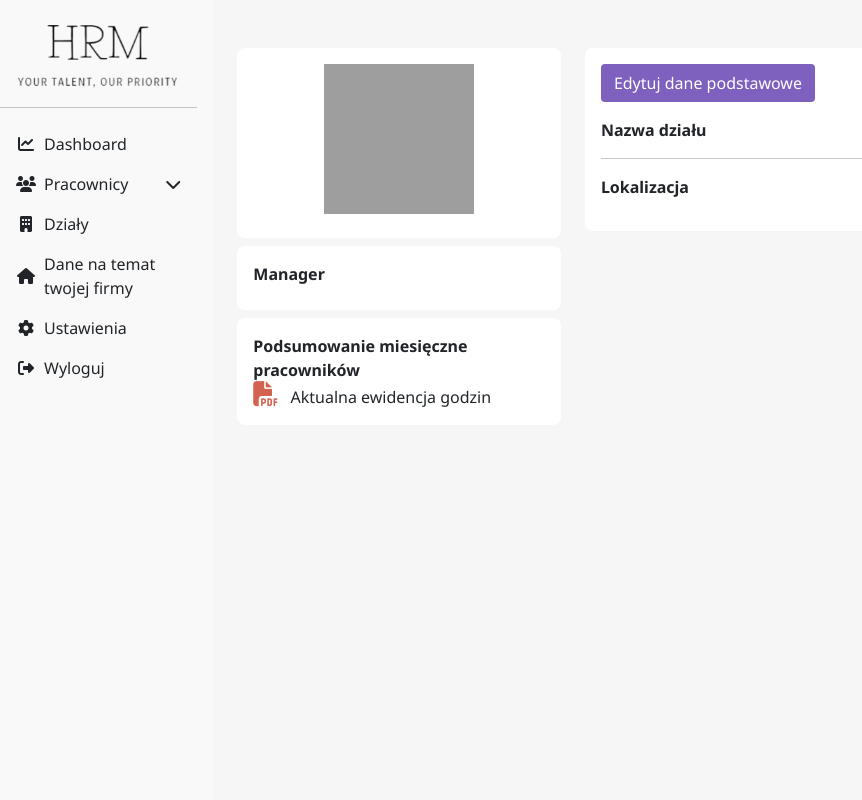
After one commit to hightt/HRM, a Symfony app: template templates/department/show.html.twig in a window 1280 px wide. The commit adds this page. Shown: the whole page, without its empty margins (0-862 px from the left). Run offline with Twig, Linux system fonts and the light colour scheme; the template is opened without the code that fills it, so the values that code supplies are empty; some libraries are stand-ins or nearby versions; grey boxes are pictures that could not be loaded.

Commit message:
Department module update

```diff
--- a/templates/department/new.html.twig
+++ b/templates/department/new.html.twig
@@ -1,6 +1,6 @@
 {% extends 'index.html.twig' %}
 
-{% block title %}Dodaj / edytuj dział
+{% block title %}Dodaj dział
 {% endblock %}
 
 
--- /dev/null
+++ b/templates/department/show.html.twig
@@ -0,0 +1,72 @@
+{% extends 'index.html.twig' %}
+
+{% block title %}Szczegóły pracownika
+{% endblock %}
+
+{% block content %}
+	<style>
+		body {
+			background-color: #f6f6f6;
+		}
+	</style>
+	<div class="container">
+		<div class="row mt-5">
+			<div class="col-4">
+				<div class="p-3" style="background-color: #fff; border-radius: 8px;">
+					<div class="text-center">
+						<img src="{{asset('images/department.png')}}" width="150px" height="150px">
+					</div>
+					<div class="mt-2 text-center" style="font-weight: bold;">{{department.name}}</div>
+				</div>
+
+				<div class="p-3 mt-2" style="background-color: #fff; border-radius: 8px;">
+					<div style="font-weight: bold;">
+						Manager
+					</div>
+					<div class="mt-2">
+						{% if department.manager %}
+							<img src="{{asset('images/employee_man.png')}}" width="25px" height="25px" style="border-radius: 50%">
+							<a class="ms-" href="{{ path('app_employee_show', { id: department.manager.id }) }}">
+								{{department.manager.getFullName}}
+							</a>
+						{% endif %}
+					</div>
+				</div>
+
+				<div class="p-3 mt-2" style="background-color: #fff; border-radius: 8px;">
+					<div style="font-weight: bold;">
+						Podsumowanie miesięczne pracowników
+					</div>
+					<div>
+						{# <a href="{{ path('app_time_sheet_employee_generate_work_time_raport_for_current_month', {'id': employee.id}) }}"alt="Aktualna ewidencja godzin"> #}
+							<i class="fa-solid fa-file-pdf me-2" style="font-size: 25px; color: #d3624f;"></i>
+							Aktualna ewidencja godzin
+						{# </a> #}
+					</div>
+				</div>
+			</div>
+			<div class="col-8">
+				<div class="p-3" style="background-color: #fff; border-radius: 8px;">
+					<div class="row">
+						<div class="col-12 mb-3">
+							<a href="{{ path('app_department_edit', {'id': department.id}) }}" type="button" class="btn btn purple-strong" alt="Ewidencja pracownika">
+								Edytuj dane podstawowe
+							</a>
+						</div>
+					</div>
+					<div>
+						<div class="mb-3">
+							<span style="font-weight: bold;">Nazwa działu</span>
+							<div class="mt-1">{{department.name}}</div>
+						</div>
+						<hr>
+						<div class="mb-3">
+							<span style="font-weight: bold;">Lokalizacja</span>
+							<div class="mt-1">{{department.location}}</div>
+						</div>
+					</div>
+				</div>
+			</div>
+		</div>
+	</div>
+{% endblock %}
--- a/templates/index.html.twig
+++ b/templates/index.html.twig
@@ -16,11 +16,26 @@
 								<span>Dashboard</span>
 							</a>
 						</li>
-						<li>
-							<a href="{{ path('app_employee_index') }}" class="nav-link d-flex align-items-center {% if app.request.attributes.get('_route') == 'app_employee_index' %}main-menu-link-active{% else %}link-dark{% endif %}">
+						<li class="nav-item">
+							<a href="#pracownicySubmenu" data-bs-toggle="collapse" class="nav-link d-flex align-items-center link-dark">
 								<i class="fa-solid fa-users me-2 flex-shrink-0" style="width: 20px; text-align: center;"></i>
 								<span>Pracownicy</span>
+								<i class="fa-solid fa-chevron-down ms-auto"></i>
 							</a>
+							<ul class="collapse list-unstyled ps-3 {% if app.request.attributes.get('_route') in ['app_employee_index', 'app_employee_index'] %}show{% endif %}" id="pracownicySubmenu">
+								<li>
+									<a href="{{ path('app_employee_index') }}" class="nav-link d-flex align-items-center {% if app.request.attributes.get('_route') == 'app_employee_index' %}main-menu-link-active{% else %}link-dark{% endif %}">
+										<i class="fa-solid fa-user me-2 flex-shrink-0" style="width: 20px; text-align: center;"></i>
+										<span>Lista pracowników</span>
+									</a>
+								</li>
+								<li>
+									<a href="{{ path('app_employee_index') }}" class="nav-link d-flex align-items-center {% if app.request.attributes.get('_route') == 'app_employee_inde' %}main-menu-link-active{% else %}link-dark{% endif %}">
+										<i class="fa-solid fa-clock me-2 flex-shrink-0" style="width: 20px; text-align: center;"></i>
+										<span>Ewidencja godzin</span>
+									</a>
+								</li>
+							</ul>
 						</li>
 						<li>
 							<a href="{{ path('app_department_index') }}" class="nav-link d-flex align-items-center {% if app.request.attributes.get('_route') == 'app_department_index' %}main-menu-link-active{% else %}link-dark{% endif %}">
@@ -48,15 +63,12 @@
 								</button>
 							</form>
 						</li>
-
 					</ul>
 				</div>
-
 			</div>
 			<div class="col-10 p-0 m-0">
 				{% block content %}{% endblock %}
 			</div>
 		</div>
-
 	</div>
 {% endblock %}
```
Also changed, not shown: src/Controller/DepartmentController.php (+16 -6 lines), templates/dashboard.html.twig (+3 -4 lines), templates/department/index.html.twig (+7 -0 lines).
